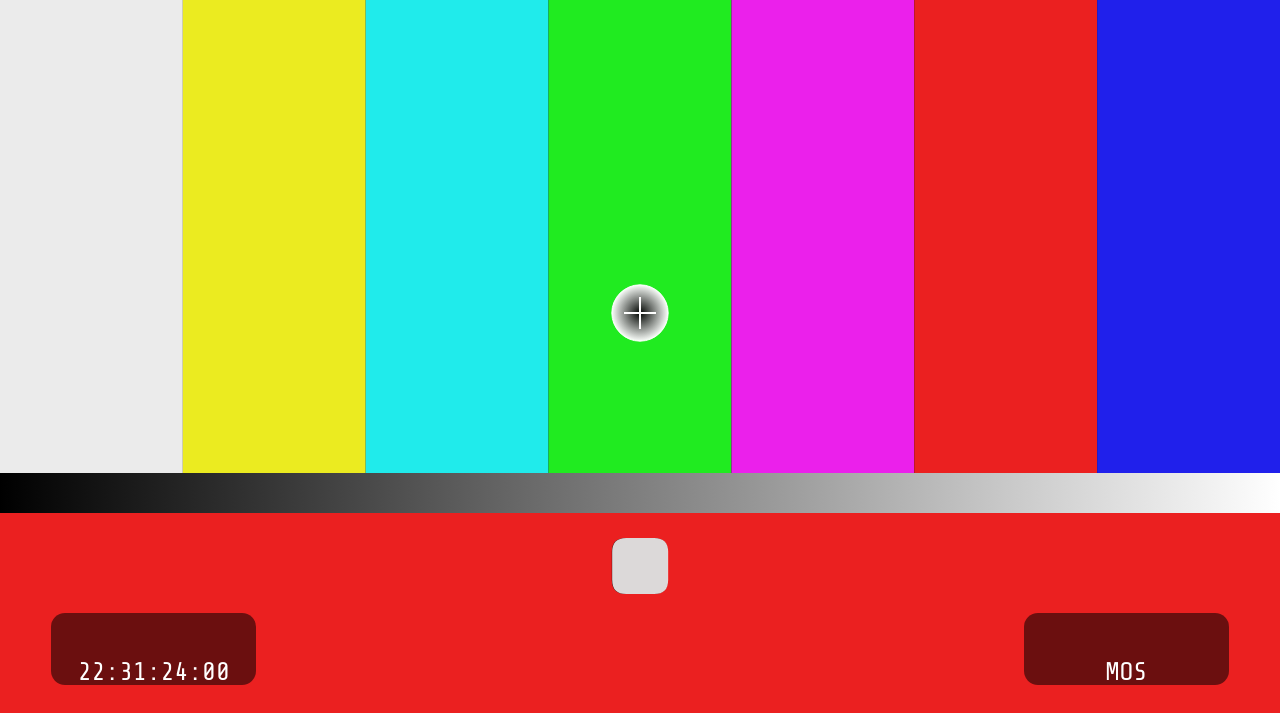
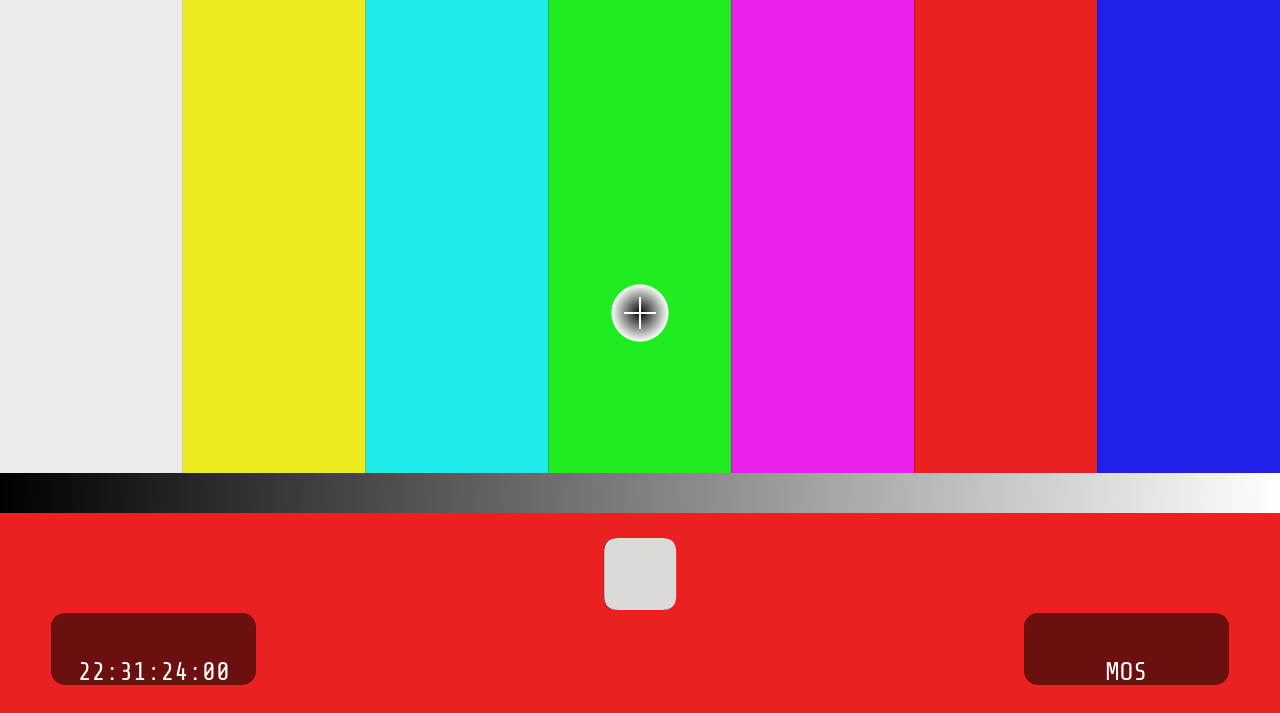
Before and after one commit to FiLORUX/tsg-vero-baambi, a plain HTML site: page tsg-lineup.html in a window 1280 px wide. Shown: the part 87-800 px from the top of the page. Drawn offline with nearby package versions, Linux system fonts and the light colour scheme.

Commit message:
Återgår till fungerande kod, steg för steg.

```diff
--- a/tsg-lineup.html
+++ b/tsg-lineup.html
@@ -292,29 +292,44 @@ function resizeCanvas() {
 // Centraliserad storlekshantering
 const Layout = {
     // Procentuella faktorer
-    textBoxHeightFactor: 0.09, // Text-boxarnas höjd (9% av canvasens höjd)
+    rowHeightFactor: 0.09, // Gemensam höjdstandard (9% av canvasens höjd)
     textBoxWidthFactor: 0.16,  // Text-boxarnas bredd (16% av canvasens bredd)
-    flyingBoxHeightFactor: 0.07, // Flygande boxarnas höjd (7% av canvasens höjd)
     redFieldHeightFactor: 0.25, // Höjd för det röda fältet (25% av canvasens höjd)
 
     // Dynamiska beräkningar
+    get rowHeight() {
+        let h = canvas.height;
+        return Math.round(h * this.rowHeightFactor);
+    },
+
     get textBoxSize() {
-        let h = canvas.height, w = canvas.width;
+        let h = this.rowHeight; // Använd gemensam höjdstandard
+        let w = canvas.width;
         return {
             width: Math.round(w * this.textBoxWidthFactor),
-            height: Math.round(h * this.textBoxHeightFactor)
+            height: h
         };
     },
 
     get flyingBoxSize() {
-        let h = canvas.height;
-        let size = Math.round(h * this.flyingBoxHeightFactor);
-        return { width: size, height: size }; // Kvadratiska
+        let h = this.rowHeight; // Använd gemensam höjdstandard
+        return { width: h, height: h }; // Kvadratiska
     },
 
     get redFieldSize() {
         let h = canvas.height;
         return { height: Math.round(h * this.redFieldHeightFactor) };
+    },
+
+    get rowPositions() {
+        let redTop = canvas.height * (1 - this.redFieldHeightFactor);
+        let redHeight = this.redFieldSize.height;
+        let rowHeight = redHeight / 3; // Varje rad tar upp 1/3 av det röda fältet
+        return {
+            textRow: redTop + rowHeight * 0.5, // Centrerad i första tredjedelen
+            waveformRow: redTop + rowHeight * 1.5, // Centrerad i andra tredjedelen
+            flyingBoxRow: redTop + rowHeight * 2.5 // Centrerad i tredje tredjedelen
+        };
     }
 };
 
```
